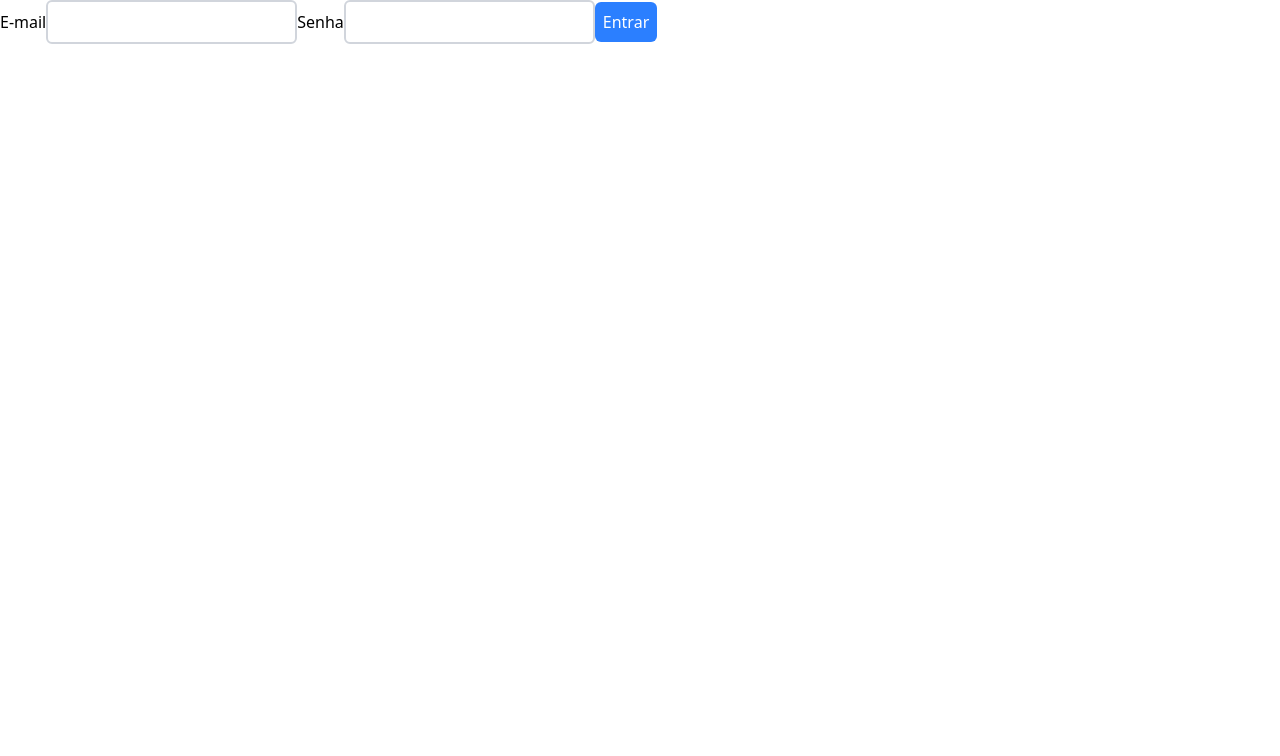
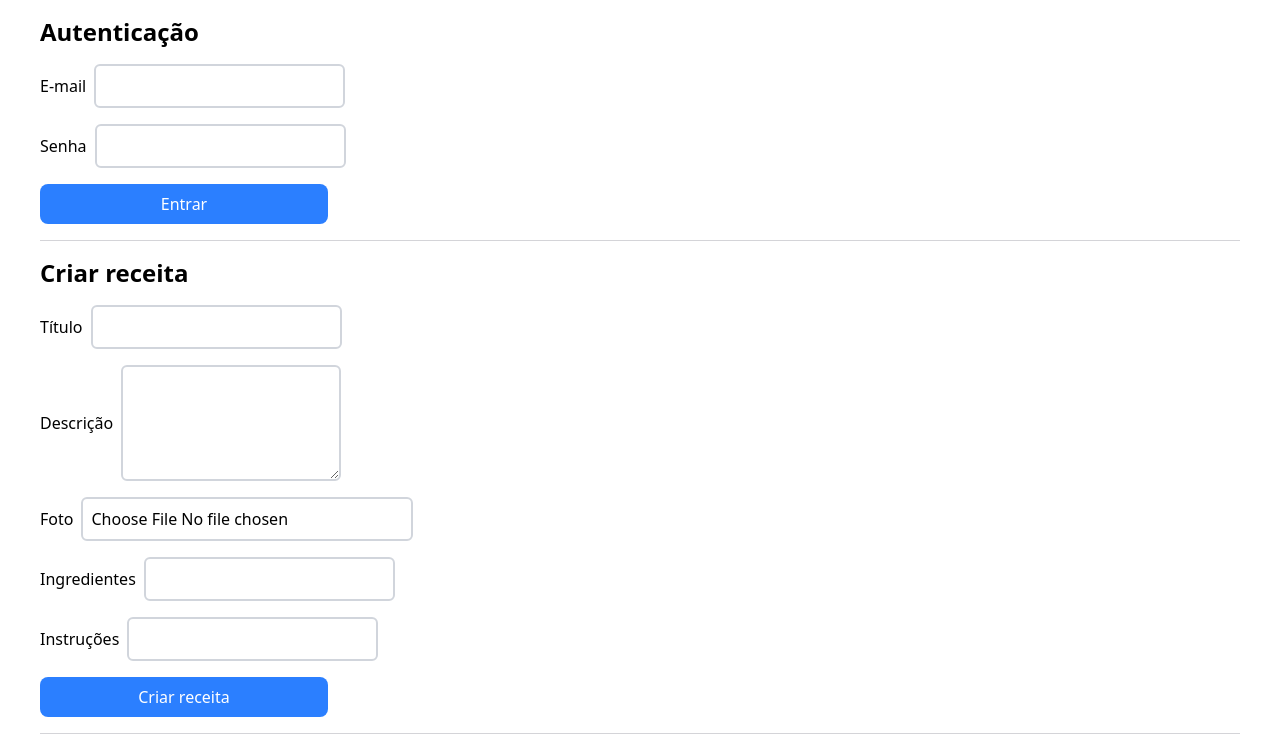
Before and after one commit to josee-fernandes/recipeez-frontend, a React (Vite) app: page / in a window 1280 px wide. Shown: the top 756 px of the page. Built offline with nearby package versions, Linux system fonts and the light colour scheme.

Commit message:
feat: add create recipe + auto reload + some styles

```diff
--- a/src/App.tsx
+++ b/src/App.tsx
@@ -1,5 +1,7 @@
 import { format } from 'date-fns'
 import { useCallback, useEffect, useState } from 'react'
+
+import { CreateRecipeForm } from '@/components/CreateRecipeForm'
 import { api } from '@/lib/axios'
 
 interface IRecipe {
@@ -64,6 +66,10 @@ export const App: React.FC = () => {
 		}
 	}, [])
 
+	const onRecipeCreated = () => {
+		handleLoadRecipes()
+	}
+
 	useEffect(() => {
 		checkAuthentication()
 	}, [checkAuthentication])
@@ -75,9 +81,10 @@ export const App: React.FC = () => {
 	}, [userToken, handleLoadRecipes])
 
 	return (
-		<div>
-			<form onSubmit={handleSubmit}>
-				<label>
+		<div className="py-4 max-w-[1200px] mx-auto">
+			<form className="flex flex-col gap-4" onSubmit={handleSubmit}>
+				<h2 className="text-2xl font-bold">Autenticação</h2>
+				<label className="flex gap-2 items-center">
 					E-mail
 					<input
 						type="email"
@@ -86,7 +93,7 @@ export const App: React.FC = () => {
 						onChange={handleEmailChange}
 					/>
 				</label>
-				<label>
+				<label className="flex gap-2 items-center">
 					Senha
 					<input
 						type="password"
@@ -95,21 +102,24 @@ export const App: React.FC = () => {
 						onChange={handlePasswordChange}
 					/>
 				</label>
-				<button type="submit" className="bg-blue-500 text-white p-2 rounded-md">
+				<button type="submit" className="bg-blue-500 text-white p-2 rounded-lg max-w-72">
 					Entrar
 				</button>
 			</form>
+			<hr className="my-4 border-zinc-300" />
+			<CreateRecipeForm onCreate={onRecipeCreated} />
+			<hr className="my-4 border-zinc-300" />
 			<div>
 				<ul className="flex flex-wrap gap-4">
 					{recipes.map((recipe) => (
-						<li key={recipe.id}>
-							<article className="flex flex-col gap-2 border-2 border-zinc-300 rounded-lg p-4 max-w-96">
-								<header>
+						<li key={recipe.id} className="flex flex-col">
+							<article className="flex flex-col gap-2 border-2 border-zinc-300 rounded-lg p-4 max-w-96 w-96 h-128">
+								<header className="">
 									<img src={recipe.photo} alt={recipe.title} className="w-full h-40 object-cover rounded-lg" />
 									<h3 className="text-2xl font-bold">{recipe.title}</h3>
 									<p className="text-sm text-zinc-500">{recipe.description}</p>
 								</header>
-								<section className="flex flex-col gap-4">
+								<section className="flex flex-col gap-4 overflow-x-auto">
 									<div>
 										<h4 className="text-lg font-bold">Ingredientes</h4>
 										<ul>
@@ -121,7 +131,7 @@ export const App: React.FC = () => {
 
 									<div>
 										<h4 className="text-lg font-bold">Modo de preparo</h4>
-										<p className="text-sm text-zinc-500">{recipe.instructions}</p>
+										<p className="text-base text-zinc-950">{recipe.instructions}</p>
 									</div>
 								</section>
 								<footer>
--- /dev/null
+++ b/src/components/CreateRecipeForm.tsx
@@ -0,0 +1,189 @@
+import { LoaderCircle } from 'lucide-react'
+import { useState } from 'react'
+
+import { api } from '@/lib/axios'
+
+interface ICreateRecipeFormProps {
+	onCreate: () => void
+}
+
+export const CreateRecipeForm: React.FC<ICreateRecipeFormProps> = ({ onCreate }) => {
+	const [title, setTitle] = useState('')
+	const [description, setDescription] = useState('')
+	const [photo, setPhoto] = useState<File | null>(null)
+	const [photoPreview, setPhotoPreview] = useState<string | null>(null)
+	const [ingredients, setIngredients] = useState<string[]>([])
+	const [instructions, setInstructions] = useState('')
+	const [isSubmitting, setIsSubmitting] = useState(false)
+	const [error, setError] = useState<string | null>(null)
+
+	const handleSubmit = async (event: React.FormEvent<HTMLFormElement>) => {
+		event.preventDefault()
+		setError(null)
+		setIsSubmitting(true)
+
+		try {
+			if (!title.trim()) {
+				setError('O título é obrigatório')
+				setIsSubmitting(false)
+				return
+			}
+
+			if (!photo) {
+				setError('Por favor, selecione uma foto')
+				setIsSubmitting(false)
+				return
+			}
+
+			const body = {
+				title,
+				description,
+				ingredients,
+				instructions,
+			}
+
+			const { data: recipeData } = await api.post('/recipes', body)
+
+			const formData = new FormData()
+			formData.append('photo', photo)
+
+			await api.post(`/recipes/${recipeData.id}/photo`, formData, {
+				headers: {
+					'Content-Type': 'multipart/form-data',
+				},
+			})
+
+			setTitle('')
+			setDescription('')
+			setPhoto(null)
+			setPhotoPreview(null)
+			setIngredients([])
+			setInstructions('')
+
+			const fileInput = document.querySelector('input[type="file"]') as HTMLInputElement
+
+			if (fileInput) {
+				fileInput.value = ''
+			}
+
+			onCreate()
+		} catch (error) {
+			console.error(error)
+			setError('Erro ao criar receita. Tente novamente.')
+		} finally {
+			setIsSubmitting(false)
+		}
+	}
+
+	const handleTitleChange = (event: React.ChangeEvent<HTMLInputElement>) => {
+		setTitle(event.target.value)
+	}
+
+	const handleDescriptionChange = (event: React.ChangeEvent<HTMLTextAreaElement>) => {
+		setDescription(event.target.value)
+	}
+
+	const handlePhotoChange = (event: React.ChangeEvent<HTMLInputElement>) => {
+		const file = event.target.files?.[0]
+
+		if (file) {
+			if (!file.type.startsWith('image/')) {
+				setError('Por favor, selecione apenas arquivos de imagem')
+				event.target.value = ''
+				return
+			}
+
+			const maxSize = 5 * 1024 * 1024 // 5MB
+			if (file.size > maxSize) {
+				setError('A imagem deve ter no máximo 5MB')
+				event.target.value = ''
+				return
+			}
+
+			setPhoto(file)
+			setError(null)
+
+			const reader = new FileReader()
+
+			reader.onloadend = () => {
+				setPhotoPreview(reader.result as string)
+			}
+
+			reader.readAsDataURL(file)
+		} else {
+			setPhoto(null)
+			setPhotoPreview(null)
+		}
+	}
+
+	const handleIngredientsChange = (event: React.ChangeEvent<HTMLInputElement>) => {
+		setIngredients(event.target.value.split(';'))
+	}
+
+	const handleInstructionsChange = (event: React.ChangeEvent<HTMLInputElement>) => {
+		setInstructions(event.target.value)
+	}
+
+	return (
+		<form onSubmit={handleSubmit} className="flex flex-col gap-4">
+			<h2 className="text-2xl font-bold">Criar receita</h2>
+			{error && <div className="bg-red-100 border border-red-400 text-red-700 px-4 py-3 rounded mb-4">{error}</div>}
+
+			<label className="flex gap-2 items-center">
+				Título
+				<input
+					type="text"
+					className="border-2 border-gray-300 rounded-md p-2"
+					value={title}
+					onChange={handleTitleChange}
+				/>
+			</label>
+			<label className="flex gap-2 items-center">
+				Descrição
+				<textarea
+					className="border-2 border-gray-300 rounded-md p-2"
+					value={description}
+					rows={4}
+					onChange={handleDescriptionChange}
+				/>
+			</label>
+			<label className="flex gap-2 items-center">
+				Foto
+				<input
+					type="file"
+					className="border-2 border-gray-300 rounded-md p-2"
+					accept="image/*"
+					onChange={handlePhotoChange}
+				/>
+				{photoPreview && (
+					<div className="mt-2">
+						<img src={photoPreview} alt="Preview" className="max-w-xs max-h-48 object-cover rounded" />
+					</div>
+				)}
+			</label>
+			<label className="flex gap-2 items-center">
+				Ingredientes
+				<input
+					type="text"
+					className="border-2 border-gray-300 rounded-md p-2"
+					value={ingredients.join(';')}
+					onChange={handleIngredientsChange}
+				/>
+			</label>
+			<label className="flex gap-2 items-center">
+				Instruções
+				<input
+					type="text"
+					className="border-2 border-gray-300 rounded-md p-2"
+					value={instructions}
+					onChange={handleInstructionsChange}
+				/>
+			</label>
+			<button type="submit" className="bg-blue-500 text-white p-2 rounded-lg max-w-72" disabled={isSubmitting}>
+				{isSubmitting ? <LoaderCircle className="animate-spin" /> : 'Criar receita'}
+			</button>
+		</form>
+	)
+}
+
+CreateRecipeForm.displayName = 'CreateRecipeForm'
```
